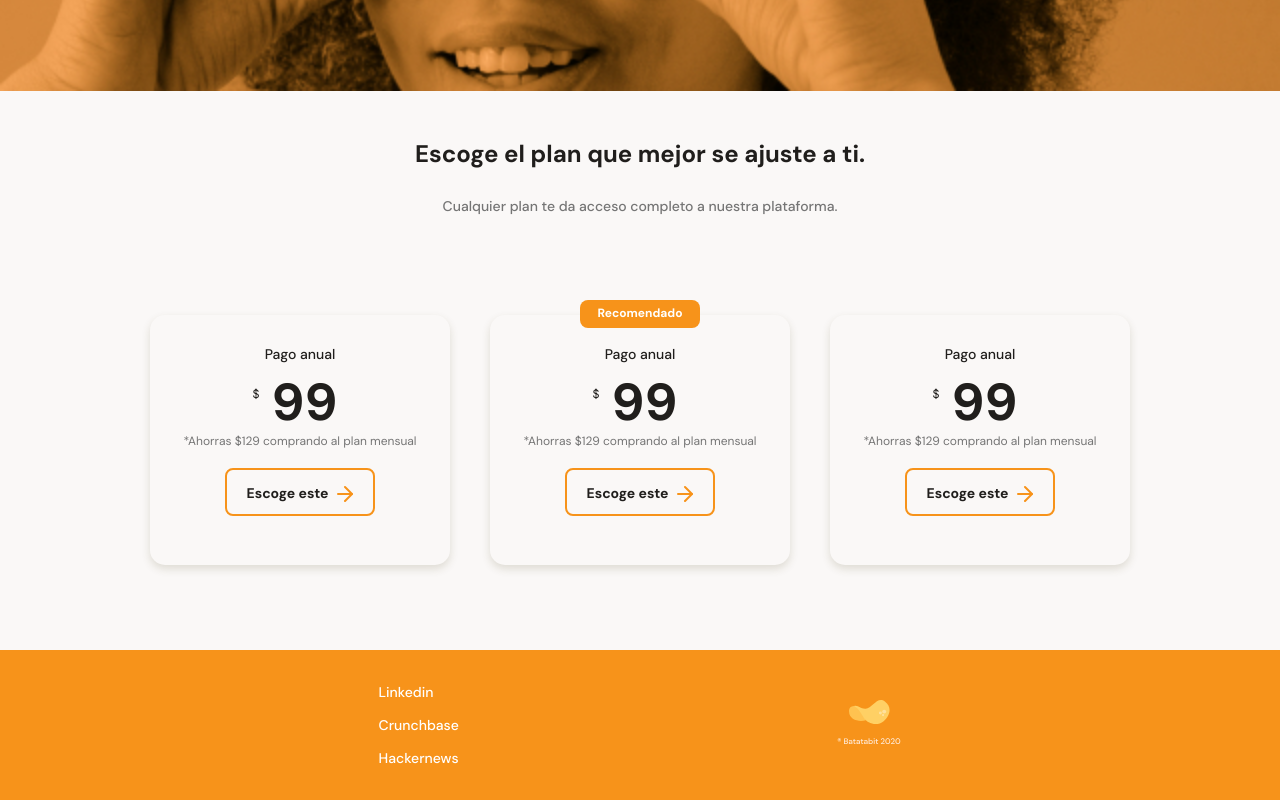
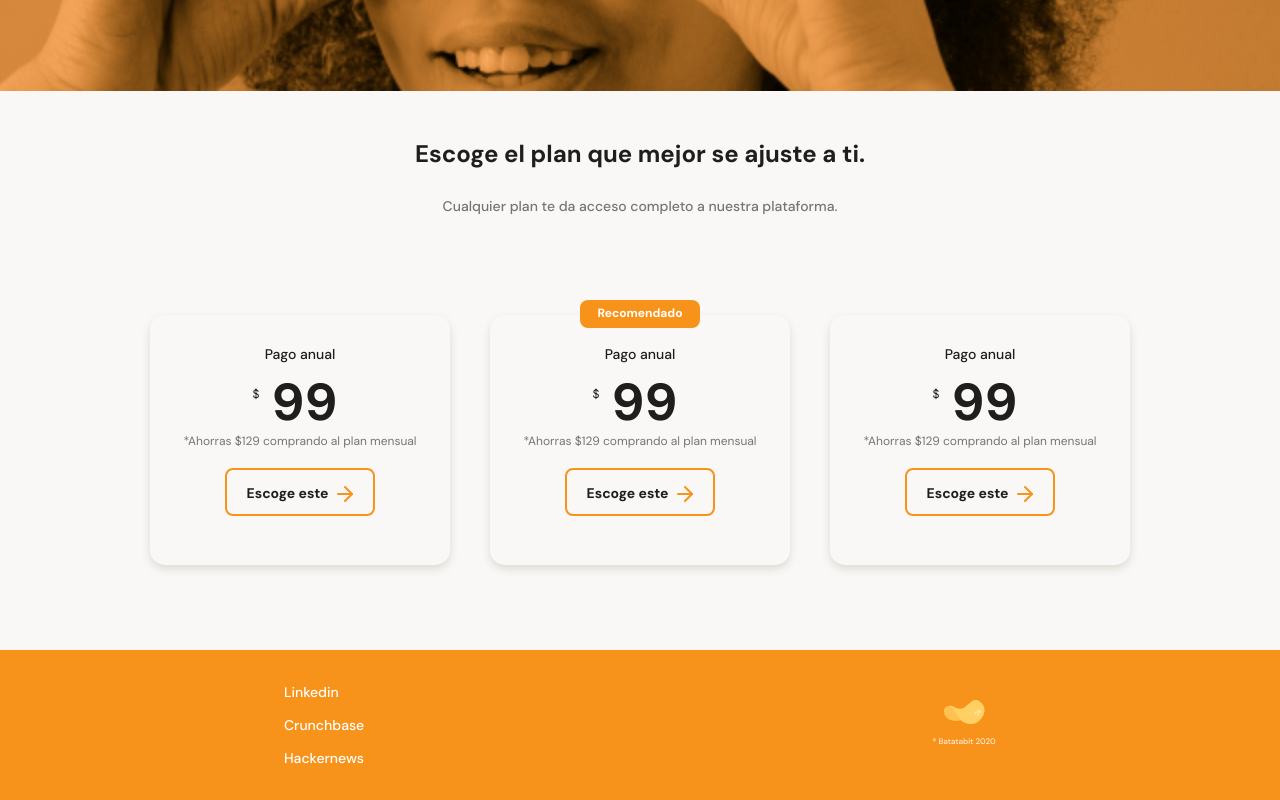
Before and after one commit to Yordyr06/Landing-Page, a plain HTML site: page index.html in a window 1280 px wide. Shown: the part 1999-2799 px from the top of the page. Drawn offline with Linux system fonts and the light colour scheme.

Commit message:
Ultimos detalles

```diff
--- a/style/main.css
+++ b/style/main.css
@@ -477,7 +477,7 @@ html {
 .footer {
   display: flex;
   align-items: center;
-  justify-content: space-evenly;
+  justify-content: space-around;
   width: 100%;
   height: 15rem;
   background-color: var(--bitcoin-orange);
```
